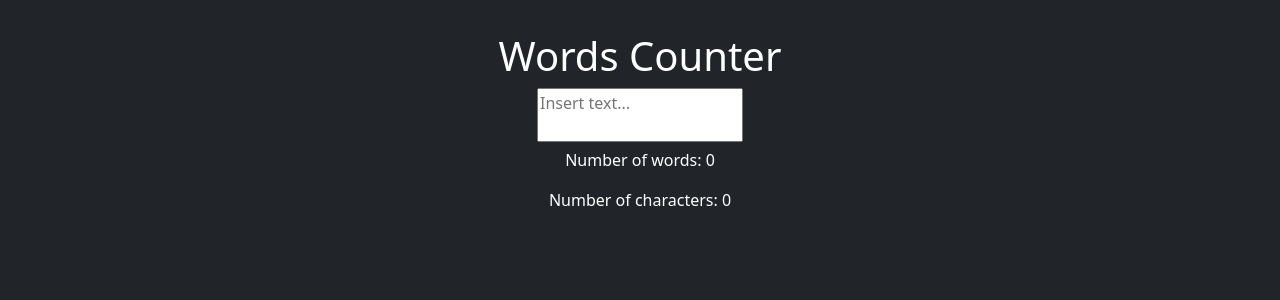
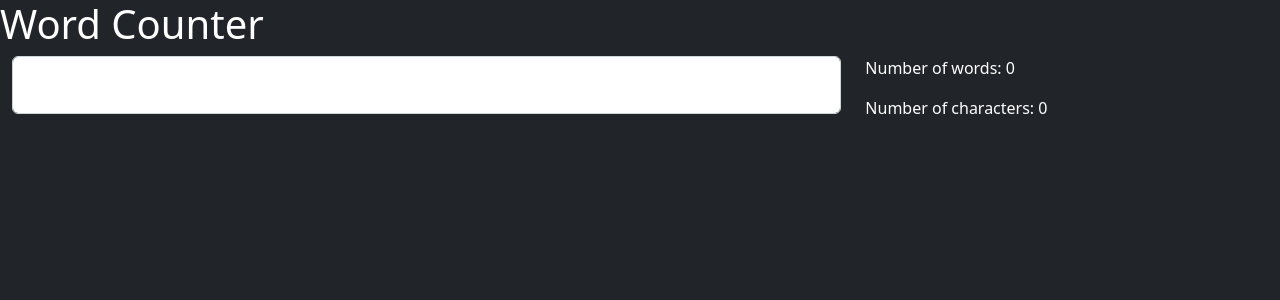
Before and after one commit to jaimereyess/Word-counter, a React (Vite) app: page / in a window 1280 px wide. Shown: the top 300 px of the page. Built offline with nearby package versions, Linux system fonts and the light colour scheme.

Commit message:
Bootstrap fixed

```diff
--- a/src/App.css
+++ b/src/App.css
@@ -1,8 +1,4 @@
 #root {
-  max-width: 1280px;
-  margin: 0 auto;
-  padding: 2rem;
-  text-align: center;
   color: white;
 }
 
--- a/src/App.jsx
+++ b/src/App.jsx
@@ -4,7 +4,7 @@ import Form from "./form.jsx"
 function App() {
   return (
     <>
-      <h1>Words Counter</h1>
+      <h1>Word Counter</h1>
       <Form />
     </>
   )
--- a/src/form.jsx
+++ b/src/form.jsx
@@ -18,19 +18,24 @@ const Form = () => {
   return (
     <div className="container-fluid">
       <div className="row">
-        <div className="col-sm-12">
+        <div className="col-sm-8">
           <form className="form-floating" method="post">
             <textarea
-              className=" textarea-box"
+              className="form-control textarea-box"
               name="text"
               placeholder="Insert text..."
               onChange={handleInputChange}
             ></textarea>
-            <br />
           </form>
         </div>
+        <div className="col-sm-4">
+          <Counter
+            words={words}
+            characters={characters}
+            className="text-center"
+          />
+        </div>
       </div>
-      <Counter words={words} characters={characters} className="text-center" />
     </div>
   )
 }
--- a/src/index.css
+++ b/src/index.css
@@ -2,10 +2,6 @@
   font-family: Inter, system-ui, Avenir, Helvetica, Arial, sans-serif;
   line-height: 1.5;
   font-weight: 400;
-
-  color-scheme: light dark;
-  color: rgba(255, 255, 255, 0.87);
-  background-color: #242424;
 
   font-synthesis: none;
   text-rendering: optimizeLegibility;
@@ -23,12 +19,12 @@ a:hover {
   color: #535bf2;
 }
 
-body {
+/* body {
   margin: 0;
   display: flex;
   min-width: 320px;
   min-height: 100vh;
-}
+} */
 
 h1 {
   font-size: 3.2em;
```
